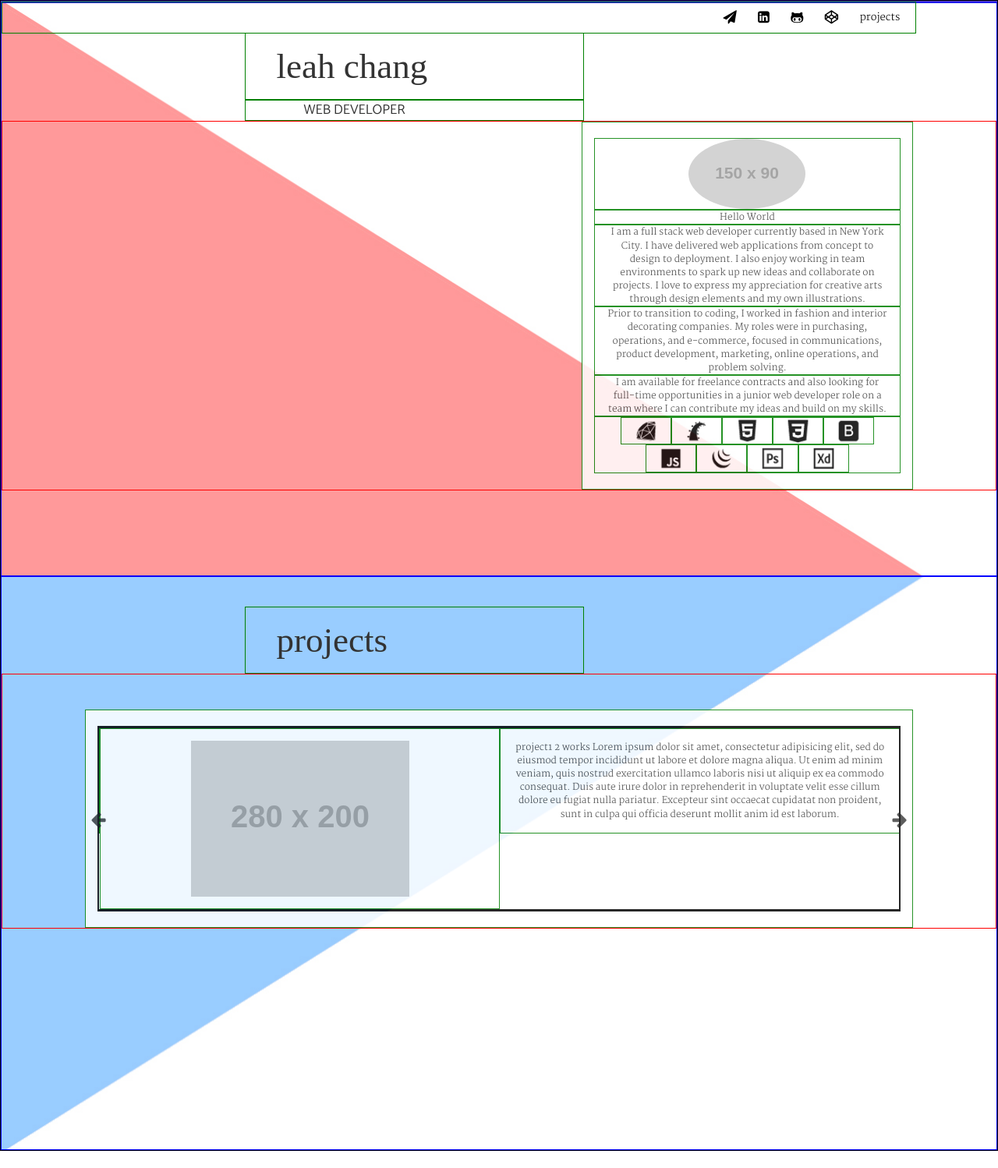
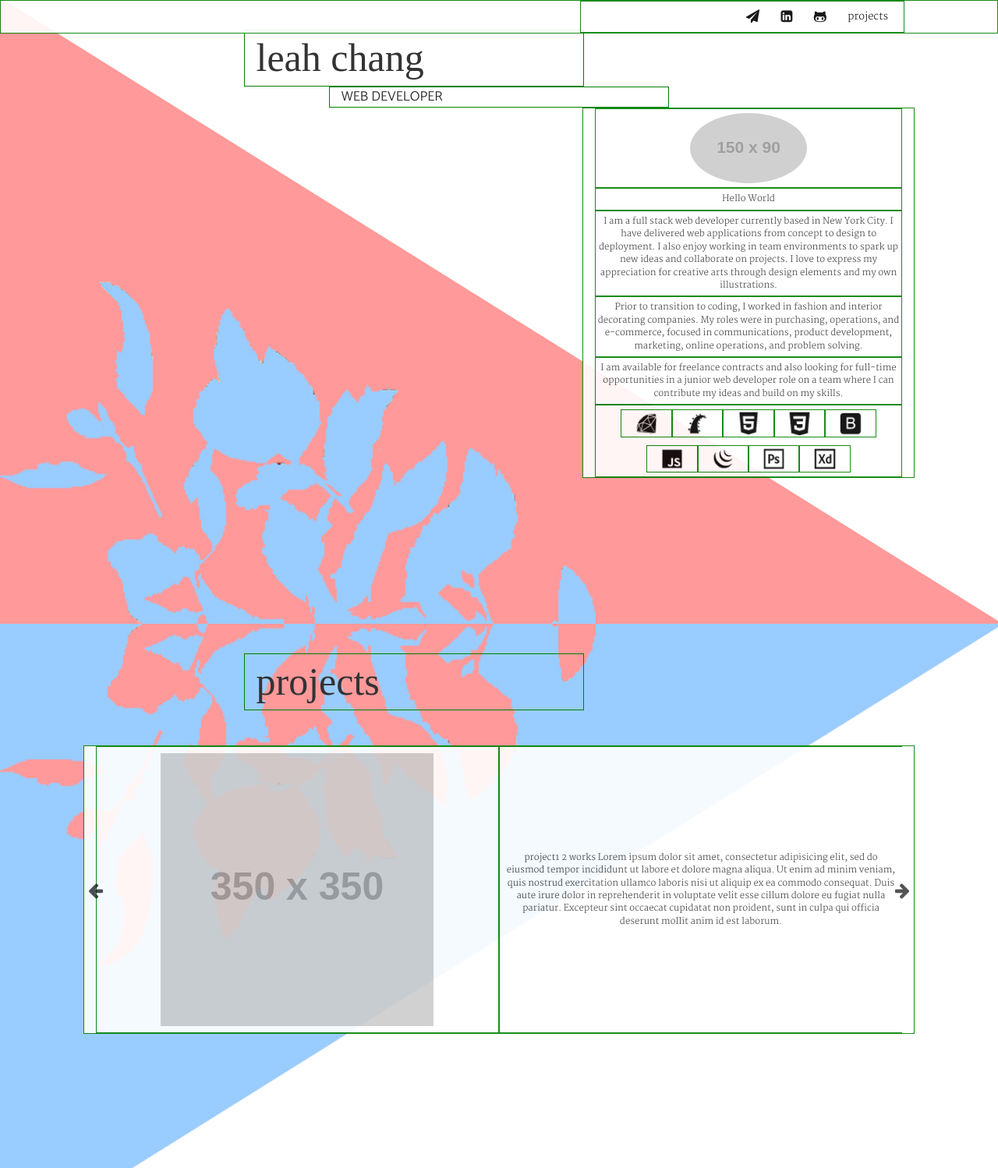
Before and after one commit to leahwchang/leahwchang.github.io, a plain HTML site: page index.html in a window 1280 px wide. Shown: the top 1498 px of the page at 78% size. Before the commit the page ends 1476 px from the top, so only its background shows below. Drawn offline with nearby package versions, Linux system fonts and the light colour scheme; placeholder pictures from the web are drawn by us; a web font is replaced by a local one.

Commit message:
add new backgrounds

```diff
--- a/index.html
+++ b/index.html
@@ -37,14 +37,24 @@
 			<!-- navigation -->
 			<div class="container-fluid" id="navigation">
 				<div class="row">
-					<div class="col-xs-12 col-md-11 navi" data-spy="affix">
-						<nav>
+					<div class="col-xs-12 col-md-12 navi" data-spy="affix">
+						<nav class="col-xs-12 col-md-4 col-md-offset-7">
 							<ul class="fa-ul list-inline text-right">
-								<li><a href="#" target="_blank"><i class="fa fa-paper-plane fa-lg" aria-hidden="true"></i></a></li>
-								<li><a href="#" target="_blank"><i class="fa fa-linkedin-square fa-lg" aria-hidden="true"></i></a></li>
-								<li><a href="#" target="_blank"><i class="fa fa-github-alt fa-lg" aria-hidden="true"></i></a></li>
-								<li><a href="#" target="_blank"><i class="fa fa-codepen fa-lg" aria-hidden="true"></i></a></li>
-		        		<li><a href="#projects" id="nav-link">projects</a></li>
+								<li>
+									<a href="#" target="_blank"><i class="fa fa-paper-plane fa-lg" aria-hidden="true"></i></a>
+								</li>
+								<li>
+									<a href="#" target="_blank"><i class="fa fa-linkedin-square fa-lg" aria-hidden="true"></i></a>
+								</li>
+								<li>
+									<a href="#" target="_blank"><i class="fa fa-github-alt fa-lg" aria-hidden="true"></i></a>
+								</li>
+								<!-- <li>
+								<a href="#" target="_blank"><i class="fa fa-codepen fa-lg" aria-hidden="true"></i></a>
+								</li> -->
+		        		<li>
+		        			<a href="#projects" id="nav-link">projects</a>
+		        		</li>
 		        	</ul>
 						</nav>
 					</div>
@@ -54,35 +64,35 @@
 			<!-- section 1: about me -->
 			<div class="container-fluid content img-responsive" id="about">
 				<div class="row">
-					<div class="col-xs-12 col-md-4 col-md-offset-3 title">
+					<div class="col-xs-10 col-xs-offset-1 col-md-4 col-md-offset-3 title">
 						leah chang
 					</div>
 				</div>
 				<div class="row">
-					<div class="col-xs-12 col-md-4 col-md-offset-3 highlight">
+					<div class="col-xs-8 col-xs-offset-2 col-md-4 col-md-offset-4 highlight">
 						WEB DEVELOPER
 					</div>
 				</div>
 				<div class="row section text-center">
-					<div class="col-xs-12 col-md-4 col-md-offset-7 text">
+					<div class="col-xs-10 col-xs-offset-1 col-md-4 col-md-offset-7 text">
 						<div class="col-xs-12 col-md-12">
-							<img src="http://placehold.it/150x90" class="img-responsive center-block img-circle">
+							<img src="http://placehold.it/150x90" class="img-responsive center-block img-circle about">
 						</div>
-						<div class="col-xs-12 col-md-12">
+						<div class="col-xs-12 col-md-12 about">
 							Hello World
 						</div>
-						<div class="col-xs-12 col-md-12">
+						<div class="col-xs-12 col-md-12 about">
 							I am a full stack web developer currently based in New York City. I have delivered web applications from concept to design to deployment. I also enjoy working in team environments to spark up new ideas and collaborate on projects. I love to express my appreciation for creative arts through design elements and my own illustrations.
 						</div>
-						<div class="col-xs-12 col-md-12">
+						<div class="col-xs-12 col-md-12 about">
 							Prior to transition to coding, I worked in fashion and interior decorating companies. My roles were in purchasing, operations, and e-commerce, focused in communications, product development, marketing, online operations, and problem solving.
 						</div>
-						<div class="col-xs-12 col-md-12">
+						<div class="col-xs-12 col-md-12 about">
 							I am available for freelance contracts and also looking for full-time opportunities in a junior web developer role on a team where I can contribute my ideas and build on my skills.
 						</div>
 						<!-- skills icons -->
 						<div class="col-xs-12 col-md-12">
-							<div class="row">
+							<div class="row about">
 								<div class="col-xs-2 col-xs-offset-1 col-md-2 col-md-offset-1">
 									<img src="images/icons/ruby.png" class="img-responsive">
 								</div>
@@ -99,7 +109,7 @@
 									<img src="images/icons/bootstrap.png" class="img-responsive">
 								</div>
 							</div>
-							<div class="row">
+							<div class="row about">
 								<div class="col-xs-2 col-xs-offset-2 col-md-2 col-md-offset-2">
 									<img src="images/icons/javascript.png" class="img-responsive">
 								</div>
@@ -121,17 +131,17 @@
 			<!-- section 2: projects -->
 			<div class="container-fluid content img-responsive" id="projects">
 				<div class="row">
-					<div class="col-xs-12 col-md-4 col-md-offset-3 title">
+					<div class="col-xs-10 col-xs-offset-1 col-md-4 col-md-offset-3 title">
 						projects
 					</div>
 				</div>
 
 				<div class="row section carousel text-center">
-					<div class="col-xs-12 col-md-10 col-md-offset-1 text margin">
+					<div class="col-xs-10 col-xs-offset-1 col-md-10 col-md-offset-1 text margin">
 						<div class="carouselFrame">
 						  <div class="carouselItem">
 						  	<div class="col-xs-12 col-md-6 padding">
-									<img src="http://placehold.it/280x200" class="img-responsive center-block">
+									<img src="http://placehold.it/350x350" class="img-responsive center-block">
 								</div>
 								<div class="col-xs-12 col-md-6 padding">
 									project1 2 works
@@ -142,7 +152,7 @@
 
 						  <div class="carouselItem">
 						  	<div class="col-xs-12 col-md-6 padding">
-									<img src="http://placehold.it/280x200" class="img-responsive center-block">
+									<img src="http://placehold.it/350x350" class="img-responsive center-block">
 								</div>
 								<div class="col-xs-12 col-md-6 padding">
 									project2 2 works
@@ -153,7 +163,7 @@
 
 						  <div class="carouselItem">
 						  	<div class="col-xs-12 col-md-6 padding">
-									<img src="http://placehold.it/280x200" class="img-responsive center-block">
+									<img src="http://placehold.it/350x350" class="img-responsive center-block">
 								</div>
 								<div class="col-xs-12 col-md-6 padding">
 									project3 2 works
@@ -164,10 +174,21 @@
 
 					  	<div class="carouselItem">
 						  	<div class="col-xs-12 col-md-6 padding">
-									<img src="http://placehold.it/280x200" class="img-responsive center-block">
+									<img src="http://placehold.it/350x350" class="img-responsive center-block">
 								</div>
 								<div class="col-xs-12 col-md-6 padding">
 									project4 2 works
+									Lorem ipsum dolor sit amet, consectetur adipisicing elit, sed do eiusmod tempor incididunt ut labore et dolore magna aliqua. Ut enim ad minim veniam, quis nostrud exercitation ullamco laboris nisi ut aliquip ex ea commodo
+									consequat. Duis aute irure dolor in reprehenderit in voluptate velit esse cillum dolore eu fugiat nulla pariatur. Excepteur sint occaecat cupidatat non proident, sunt in culpa qui officia deserunt mollit anim id est laborum.
+								</div>
+					  	</div>
+
+					  	<div class="carouselItem">
+						  	<div class="col-xs-12 col-md-6 padding">
+									<img src="http://placehold.it/350x350" class="img-responsive center-block">
+								</div>
+								<div class="col-xs-12 col-md-6 padding">
+									project5 2 works
 									Lorem ipsum dolor sit amet, consectetur adipisicing elit, sed do eiusmod tempor incididunt ut labore et dolore magna aliqua. Ut enim ad minim veniam, quis nostrud exercitation ullamco laboris nisi ut aliquip ex ea commodo
 									consequat. Duis aute irure dolor in reprehenderit in voluptate velit esse cillum dolore eu fugiat nulla pariatur. Excepteur sint occaecat cupidatat non proident, sunt in culpa qui officia deserunt mollit anim id est laborum.
 								</div>
--- a/public/stylesheet.css
+++ b/public/stylesheet.css
@@ -11,7 +11,6 @@ html {
 }
 */
 
-
 body {
   /*height: 100%;*/
   /*width: 100%;*/
@@ -22,26 +21,33 @@ body {
   font-weight: 100;
 }
 
+.row [class*="col-"]{
+  border: 1px solid green;
+  /*margin: 0;*/
+}
+
 .title {
   font-family: 'Playfair Display', serif;
-  font-size: 4.5em;
-  padding: 10px;
-  padding-left: 40px;
+  font-size: 5em;
+  /*padding: 5px;*/
+  /*padding-left: 40px;*/
+  /*margin-left: 50px;*/
 }
 
 .highlight {
   font-family: 'Catamaran', sans-serif;
   font-size: 1.75em;
   font-weight: 400;
-  padding-left: 75px;
+  /*padding-left: 70px;*/
   /*padding: 10px;*/
 }
 
 .text {
-  font-size: 1.2em;
-  padding: 20px 15px 20px 15px;
+  font-size: 1.15em;
+  /*padding: 20px 15px 20px 15px;*/
   background-color: #FFFFFF;
-  opacity: 0.85;
+  opacity: 0.9;
+  border: 1px solid #E6E6E6;
 }
 
 .margin {
@@ -52,7 +58,7 @@ body {
 }
 
 .wrap {
-  border: 1px solid black;
+  /*border: 1px solid black;*/
   padding: 0;
   margin: 0;
   overflow: hidden;
@@ -60,22 +66,25 @@ body {
 }
 
 .padding {
-  padding: 15px;
+  padding: 8px;
 }
 
 /* for visualization; delete later */
 #navigation {
-  /*height: 150px;*/
-  /*width: 350px;*/
   /*margin-top: 10px;*/
   /*padding-top: 10px;*/
-  border: 1px solid #4433D1;
-
+  /*border: 1px solid #4433D1;*/
   /*z-index: 1;*/
   /*position: fixed;*/
   /*top: 40px;*/
   /*right: 100px;*/
   /*display: block;*/
+}
+
+.navi {
+  background: #FFFFFF;
+  opacity: 0.9;
+  border-bottom: 1px solid #E6E6E6;
 }
 
 .navi.affix {
@@ -89,6 +98,7 @@ nav {
   padding-top: 10px;
   /*z-index: 1;*/
   z-index: 1;
+
 }
 
 li {
@@ -125,25 +135,17 @@ ul > li > a:visited {
   text-decoration: none;
 }
 
-
 .content {
-  border: 1px solid blue;
+  /*border: 1px solid blue;*/
   padding: 0;
   margin: 0;
-  /*height: 667px;*/
   height: 800px;
 }
 
-
 .section {
-  border: 1px solid red;
+  /*border: 1px solid red;*/
   padding: 0;
   margin: 0;
-}
-
-/* for visualization; delete later */
-.row [class*="col-"]{
-  border: 1px solid green;
 }
 
 /*nav#navbar {
@@ -155,7 +157,7 @@ ul > li > a:visited {
 }*/
 
 #about {
-	background-image: url("../images/bgt-1.jpg");
+	background-image: url("../images/bgt-1-2.jpg");
   -webkit-background-size: cover;
   -moz-background-size: cover;
   -o-background-size: cover;
@@ -167,8 +169,15 @@ ul > li > a:visited {
   /*z-index: -1;*/
 }
 
+.about {
+  padding-top: 5px;
+  padding-left: 0;
+  padding-right: 0;
+  padding-bottom: 5px;
+}
+
 #projects {
-	background-image: url("../images/bgt-2.jpg");
+	background-image: url("../images/bgt-2-2.jpg");
   -webkit-background-size: cover;
   -moz-background-size: cover;
   -o-background-size: cover;
@@ -182,11 +191,23 @@ ul > li > a:visited {
 .slick-track, .slick-list, .slick-slider {
   /*width: 100%;*/
   /*font-size: 1em;*/
-  border: 1px solid black;
+  /*border: 1px solid black;*/
   margin: 0;
   /*padding: ;*/
   /*background-color: white;
   opacity: 0.85;*/
+}
+
+@media only screen and (min-width: 768px) {
+  .carouselItem {
+    display: table;
+  }
+
+  .carouselItem [class*="col-"] {
+    float: none;
+    display: table-cell;
+    vertical-align: middle;
+  }
 }
 
 .slick-prev {
@@ -227,7 +248,7 @@ Max-Width: Refers to everything less than or equal to the amount given
 /* Small devices (tablets, 768px and up) */
 @media only screen and (max-width: 376px) {
   .content {
-    border: 1px solid blue;
+    /*border: 1px solid blue;*/
     padding: 0;
     margin: 0;
     height: 667px;
@@ -236,9 +257,18 @@ Max-Width: Refers to everything less than or equal to the amount given
 
 @media only screen and (min-width: 414px) {
   .content {
-    border: 1px solid blue;
+    /*border: 1px solid blue;*/
     padding: 0;
     margin: 0;
     height: 736px;
   }
 }
+
+@media only screen and (min-width: 1280px) {
+  .content {
+    /*border: 1px solid blue;*/
+    padding: 0;
+    margin: 0;
+    height: 800px;
+  }
+}
```
Also changed, not shown: images/bgt-1-2.jpg (added), images/bgt-2-2.jpg (added).
